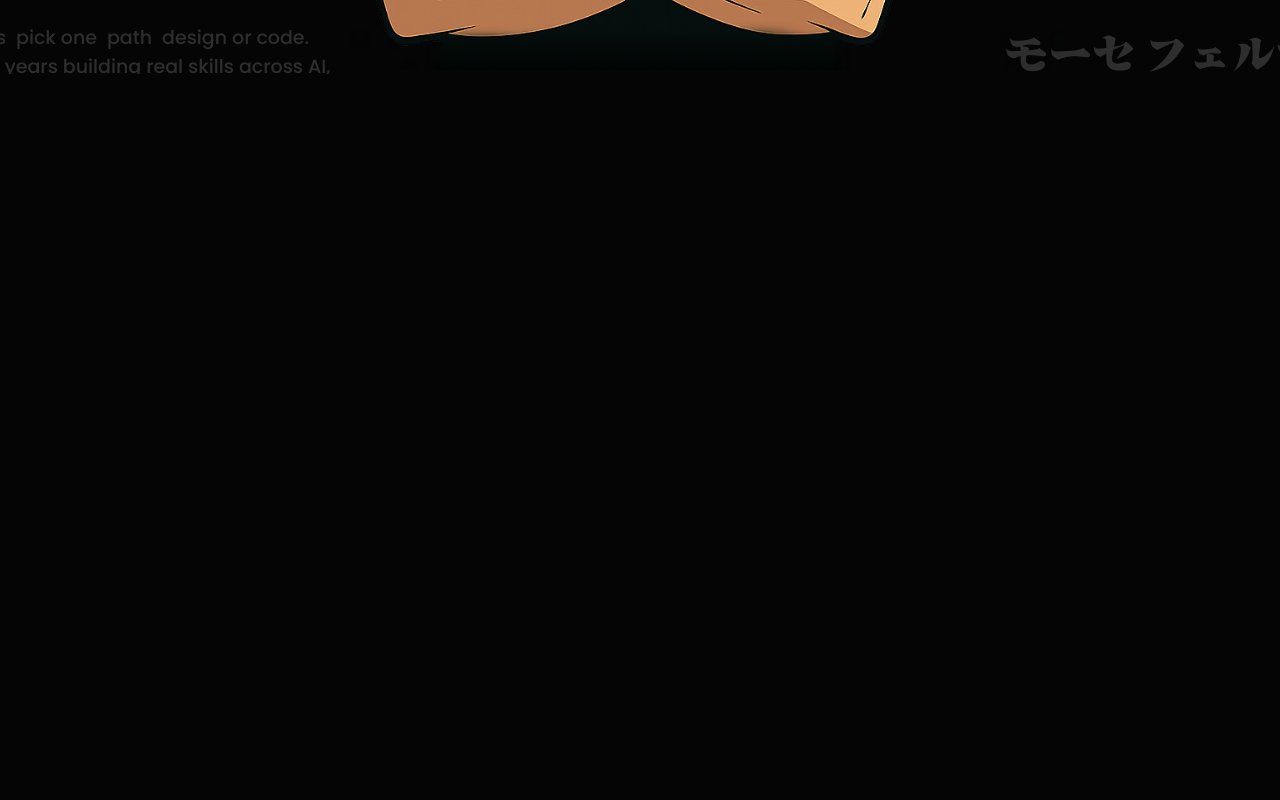
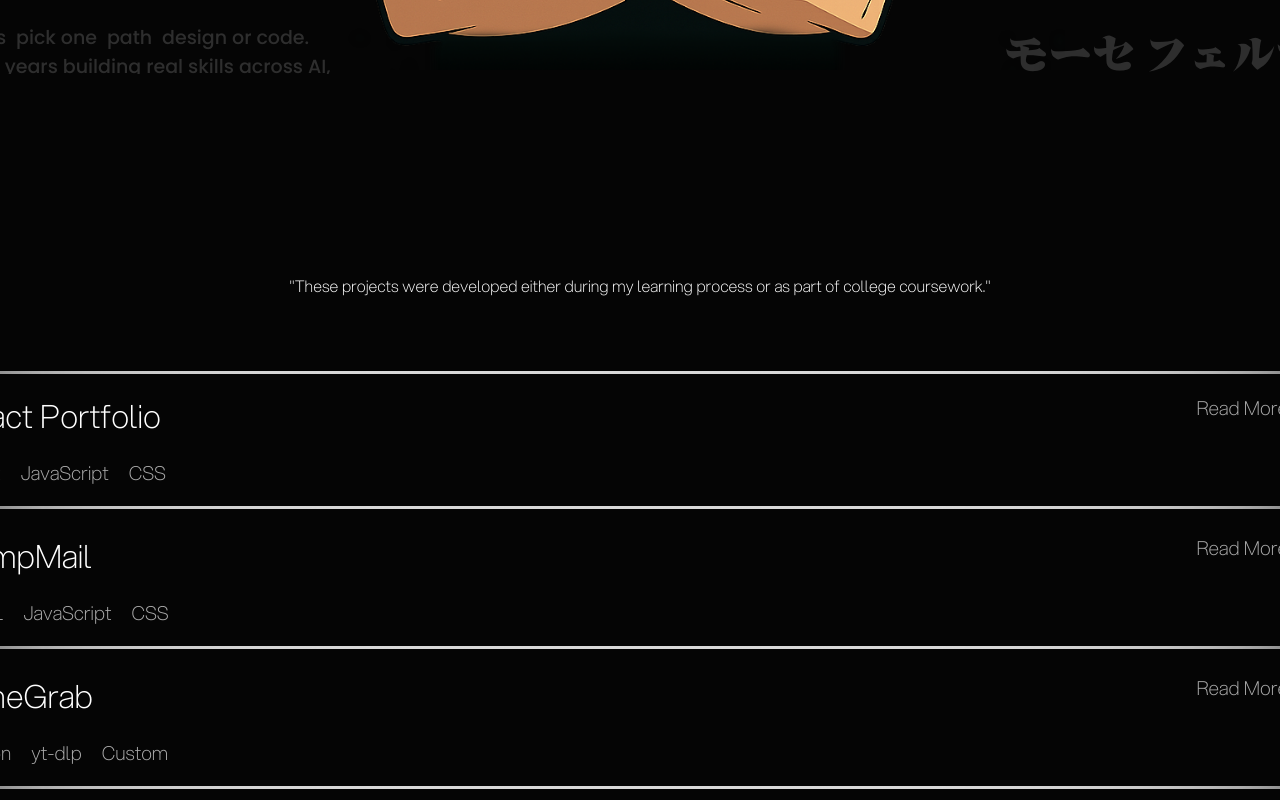
Before and after one commit to mosesfdo/Portfolio, a React (Vite) app: page / in a window 1280 px wide. Shown: the part 780-1580 px from the top of the page. Built offline with nearby package versions, Linux system fonts and the light colour scheme; a web font is replaced by a local one.

Commit message:
Refactor ProjectCard and update project section
Removed modal functionality from ProjectCard and replaced 'Read More' with external project links. Updated project titles and added a descriptive header to the projects section in App.jsx. Added new CSS class for project section styling.

```diff
--- a/src/App.css
+++ b/src/App.css
@@ -38,3 +38,11 @@
     position: absolute;
 
 }
+
+.project-top-element {
+    text-align: center;
+    margin-bottom: 4rem;
+    font-family: "Aspekta", sans-serif;
+    font-weight: 300;
+
+}
--- a/src/App.jsx
+++ b/src/App.jsx
@@ -19,28 +19,31 @@ const App = () => {
         </div>
       </section>
 
-      <section id="about" className="about-section wrapper">
-      </section>
-
       <section id="projects" className="projects-section wrapper">
+        <div className="project-top-element">
+        <p>"These projects were developed either during my learning process or as part of college coursework."</p>
+        </div>
         <img src={lightbar} alt="" />
         <ProjectCard
         projecttitle={"React Portfolio"}
           skill1="React"
           skill2="JavaScript"
           skill3="CSS"
+          link="https://github.com/mosesfdo/Portfolio-react"
         />
         <ProjectCard
-        projecttitle={"Temporary Email Generator"}
+        projecttitle={"TempMail"}
           skill1="HTML"
           skill2="JavaScript"
           skill3="CSS"
+          link="https://github.com/mosesfdo/TempMail"
         />
         <ProjectCard
-        projecttitle={"Spotify Music Downloader"}
+        projecttitle={"TuneGrab"}
           skill1="Python"
           skill2="yt-dlp"
           skill3="Custom"
+          link="https://github.com/mosesfdo/tunegrab"
         />
       </section>
     </div>
--- a/src/assets/Components/ProjectCard/ProjectCard.jsx
+++ b/src/assets/Components/ProjectCard/ProjectCard.jsx
@@ -3,20 +3,8 @@ import './ProjectCard.css'
 import lightbar from '../../Images/lightbar.png'
 import arrow from '../../Images/arrow.svg'
 
-import { useState } from 'react';
 
-const ProjectCard = ({ projecttitle, skill1, skill2, skill3, projectDescription }) => {
-  const [showModal, setShowModal] = useState(false);
-
-  const handleReadMore = (e) => {
-    e.preventDefault();
-    setShowModal(true);
-  };
-
-  const handleCloseModal = () => {
-    setShowModal(false);
-  };
-
+const ProjectCard = ({ projecttitle, skill1, skill2, skill3 ,link}) => {
   return (
     <div className="project-card">
         <div className="project-card-contents">
@@ -31,51 +19,15 @@ const ProjectCard = ({ projecttitle, skill1, skill2, skill3, projectDescription
                 </div>
             </div>
 
+
         <div className="right-elements">
-          <a href="#" onClick={handleReadMore}>Read More </a>
+            <a href={link} target='_blank'>Read More </a>
             <img src={arrow} alt="Arrow" />
         </div>
         </div>
-      <img src={lightbar} alt="Project Thumbnail" className="project-thumbnail" />
-
-      {showModal && (
-        <div className="modal-overlay" style={{
-          position: 'fixed',
-          top: 0,
-          left: 0,
-          width: '100vw',
-          height: '100vh',
-          background: 'rgba(0,0,0,0.5)',
-          display: 'flex',
-          alignItems: 'center',
-          justifyContent: 'center',
-          zIndex: 1000
-        }}>
-          <div className="modal-content" style={{
-            background: '#f0f0f0',
-            padding: '30px',
-            borderRadius: '12px',
-            minWidth: '300px',
-            maxWidth: '90vw',
-            boxShadow: '0 8px 32px rgba(0,0,0,0.2)',
-            position: 'relative'
-          }}>
-            <button onClick={handleCloseModal} style={{
-              position: 'absolute',
-              top: 10,
-              right: 10,
-              background: 'transparent',
-              border: 'none',
-              fontSize: '1.5rem',
-              cursor: 'pointer'
-            }}>&times;</button>
-            <h2>{projecttitle}</h2>
-            <p>{projectDescription}</p>
+        <img src={lightbar} alt="Project Thumbnail" className="lightbar" />
     </div>
-        </div>
-      )}
-    </div>
-  );
+  )
 }
 
 export default ProjectCard
```
Lines whose indentation alone changed are shown as unchanged.
